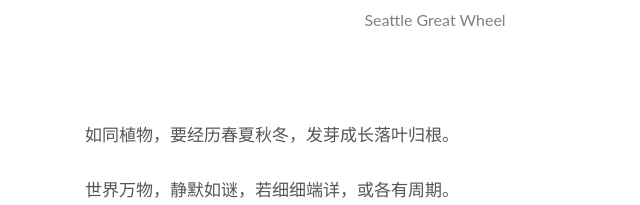
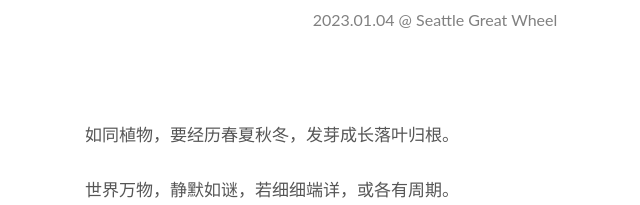
Before and after one commit to WillWang-X/willwang-x.github.io, a Jekyll site: the page built from _posts/blogs/2023-01-04-2023-lifecycle.md, in a window 1280 px wide. Shown: the part 660-865 px from the top of the page, without its empty margins (205-845 px from the left). Built offline with Jekyll 4.4.1, drawn with Linux system fonts in a browser that asks for light colours.

Commit message:
Increase correctness

```diff
--- a/_posts/blogs/2023-01-04-2023-lifecycle.md
+++ b/_posts/blogs/2023-01-04-2023-lifecycle.md
@@ -20,7 +20,7 @@ published: true
 
 ![2023-lifecycle](https://i.imgur.com/DvxwWl3.jpg)
 
-<center><font color="grey"> Seattle Great Wheel </font>  </center>
+<center><font color="grey"> 2023.01.04 @ Seattle Great Wheel </font>  </center>
 
 
 <br>
```
